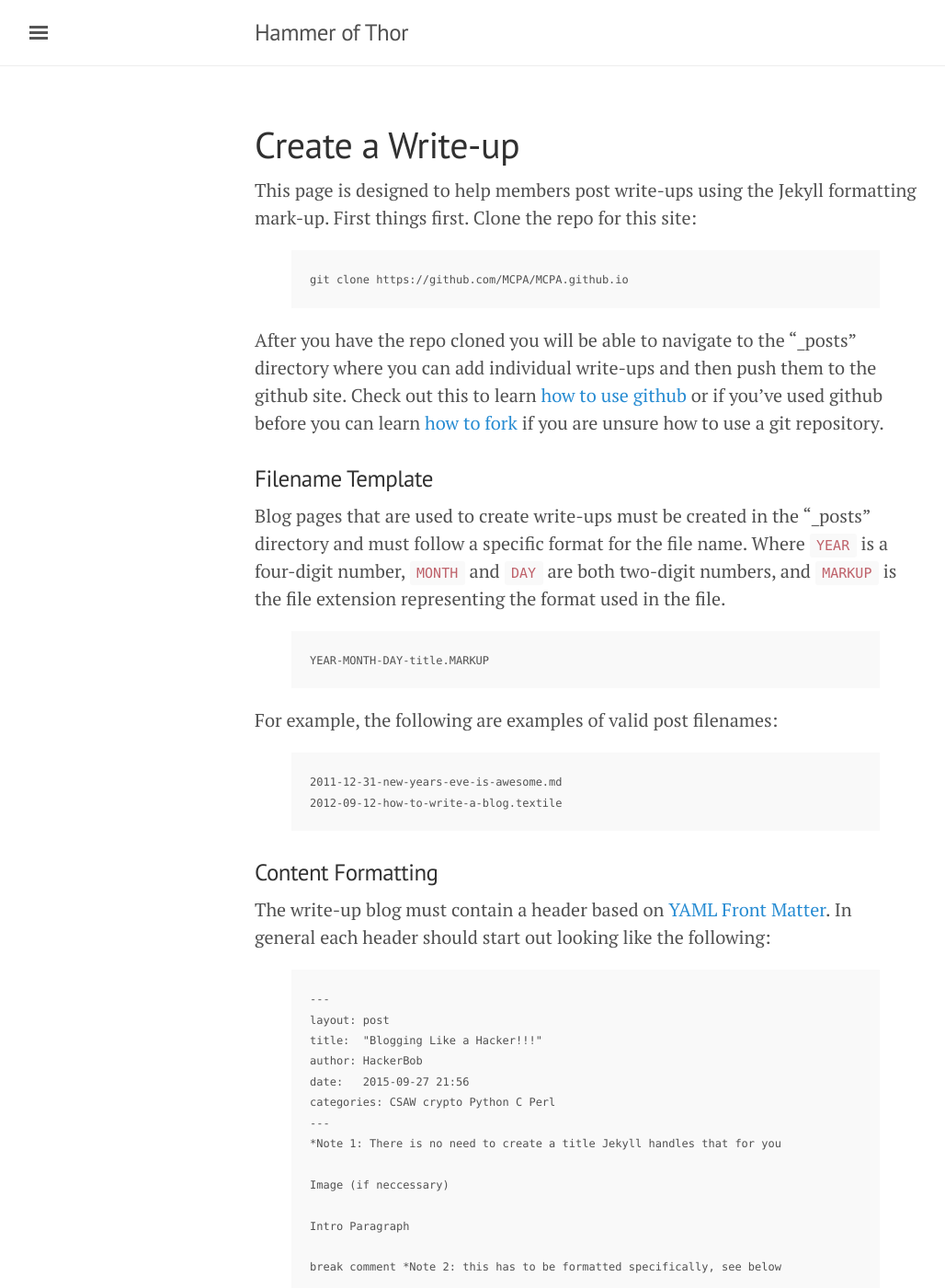
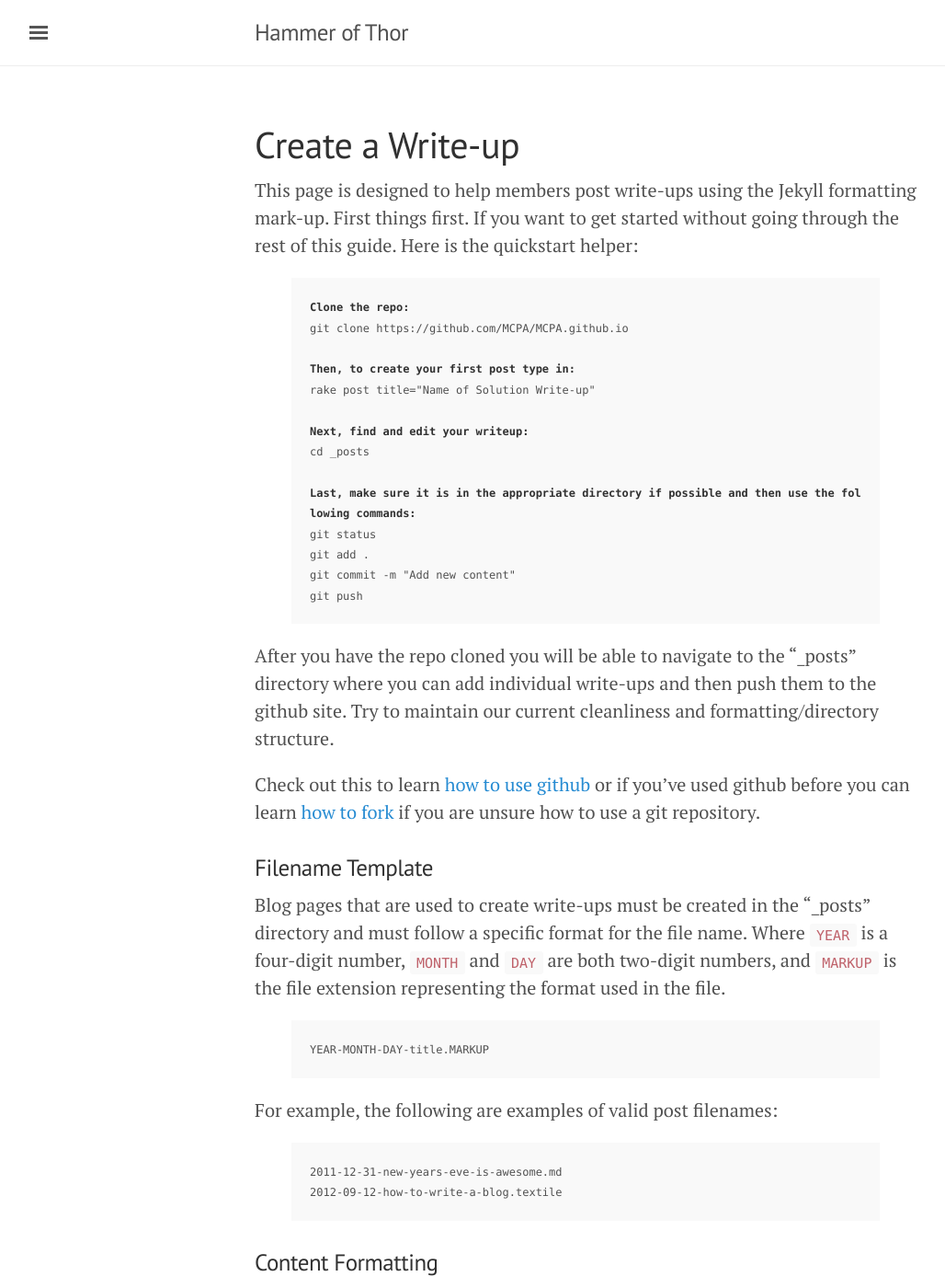
Before and after one commit to MCPA/MCPA.github.io, a Jekyll site: the page built from projects/how-to.md, in a window 1280 px wide and 1400 px high. Shown: the whole window at 92% size, without its empty margins (3-1031 px from the left). Built offline with Jekyll 4.4.1, drawn with Linux system fonts in a browser that asks for light colours.

Commit message:
added Rakefile and updated the how-to and _config files

```diff
--- a/_config.yml
+++ b/_config.yml
@@ -10,7 +10,7 @@ highlighter: pygments
 baseurl: ''
 paginate: 7
 permalink: pretty
-version: 1.1.73
+version: 1.1.9
 
 # Base Jekyll Format Author
 #	name:	Mark Otto
--- a/projects/how-to.md
+++ b/projects/how-to.md
@@ -3,14 +3,29 @@ layout: page
 title: Create a Write-up
 permalink: /how-to/
 author: "Leander"
-date: YYYY-MM-DD HH:MM:SS
+date: 2015-10-17
 ---
 
-This page is designed to help members post write-ups using the Jekyll formatting mark-up. First things first. Clone the repo for this site:
+This page is designed to help members post write-ups using the Jekyll formatting mark-up. First things first. If you want to get started without going through the rest of this guide. Here is the quickstart helper:
 
-<figure class="highlight"><pre><code class="language-text" data-lang="text">git clone https://github.com/MCPA/MCPA.github.io </code></pre></figure>
+<figure class="highlight"><pre><code class="language-text" data-lang="text"><strong>Clone the repo:</strong>
+git clone https://github.com/MCPA/MCPA.github.io
 
-After you have the repo cloned you will be able to navigate to the "_posts" directory where you can add individual write-ups and then push them to the github site. Check out this to learn [how to use github](http://git-scm.com/book/en/v2/Getting-Started-Git-Basics) or if you've used github before you can learn [how to fork](https://help.github.com/articles/fork-a-repo/) if you are unsure how to use a git repository.
+<strong>Then, to create your first post type in:</strong>
+rake post title="Name of Solution Write-up"
+
+<strong>Next, find and edit your writeup:</strong>
+cd _posts
+
+<strong>Last, make sure it is in the appropriate directory if possible and then use the following commands:</strong>
+git status
+git add .
+git commit -m "Add new content"
+git push</code></pre></figure>
+
+After you have the repo cloned you will be able to navigate to the "_posts" directory where you can add individual write-ups and then push them to the github site. Try to maintain our current cleanliness and formatting/directory structure.
+
+Check out this to learn [how to use github](http://git-scm.com/book/en/v2/Getting-Started-Git-Basics) or if you've used github before you can learn [how to fork](https://help.github.com/articles/fork-a-repo/) if you are unsure how to use a git repository.
 
 <h3>Filename Template</h3>
 Blog pages that are used to create write-ups must be created in the "_posts" directory and must follow a specific format for the file name. Where <code>YEAR</code> is a four-digit number, <code>MONTH</code> and <code>DAY</code> are both two-digit numbers, and <code>MARKUP</code> is the file extension representing the format used in the file.
```
Also changed, not shown: 1 other file.
